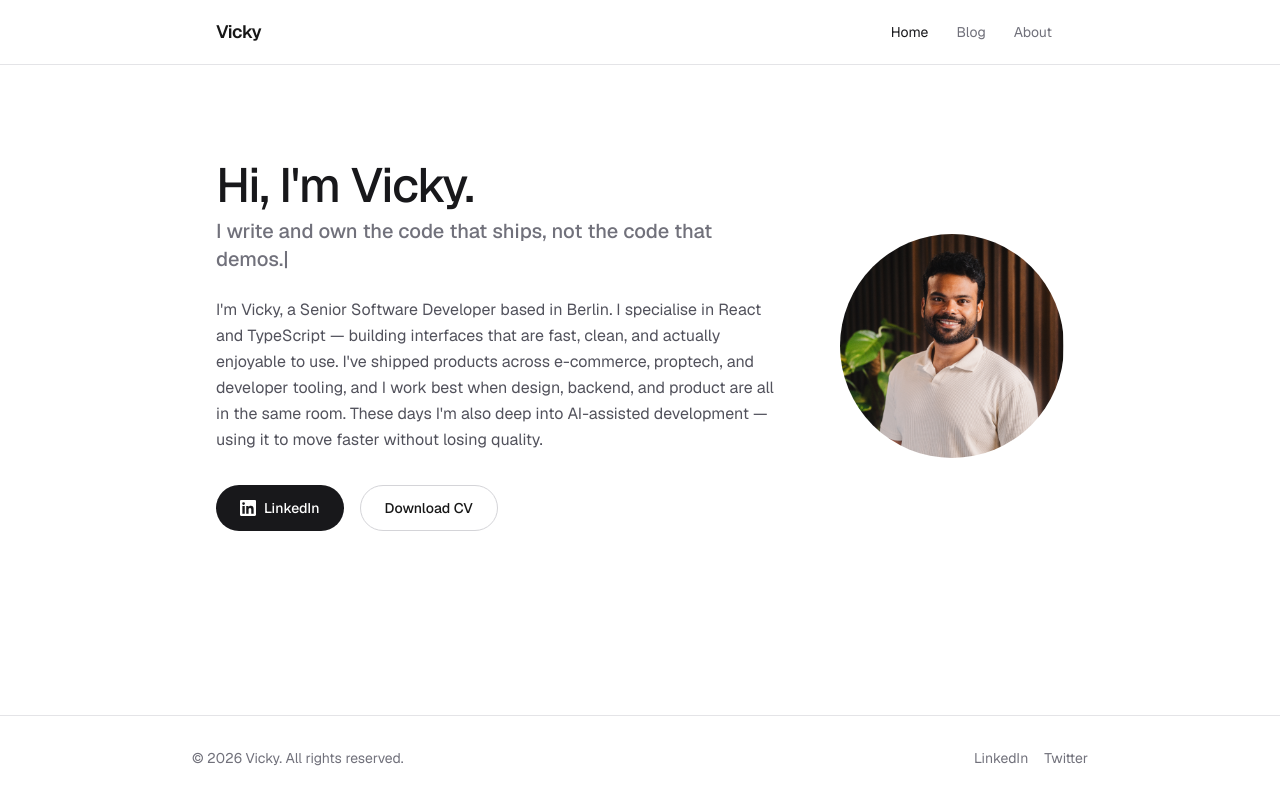
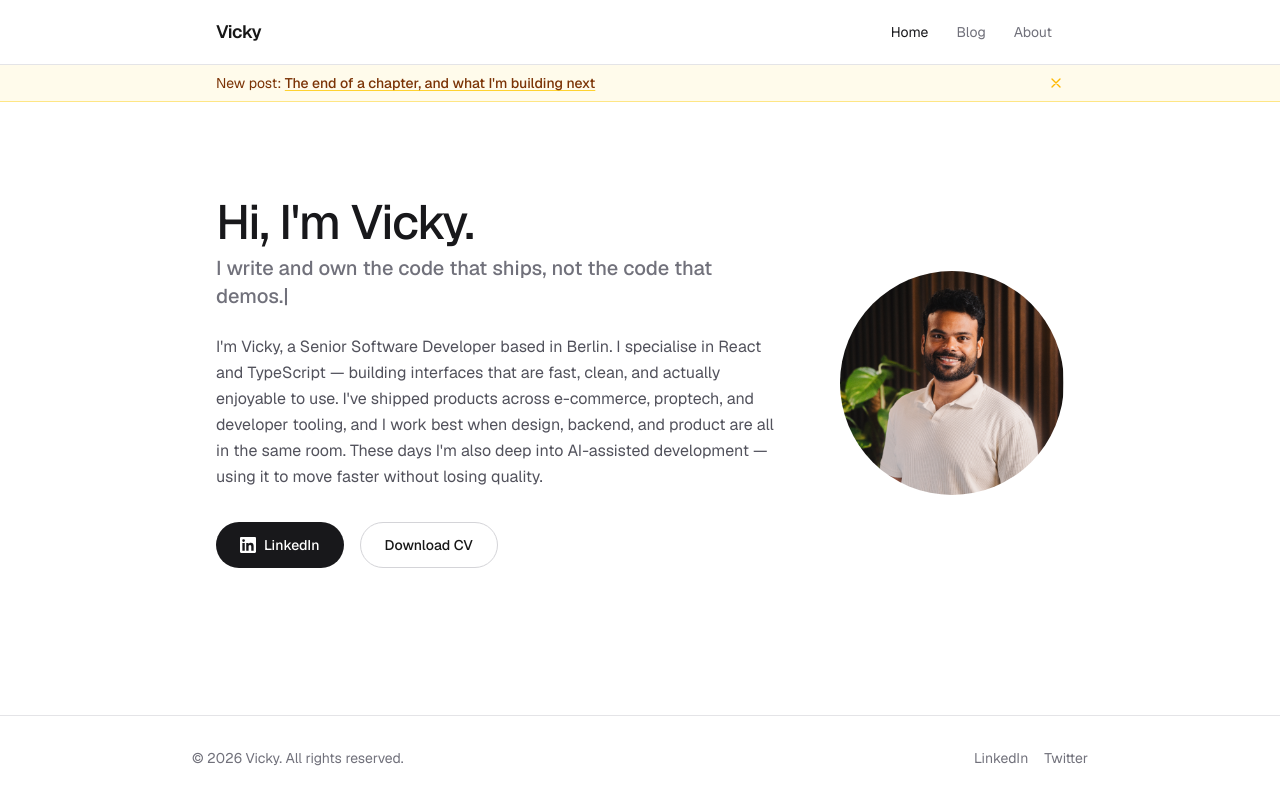
Before and after one commit to vickyvishalsahu/website, a Next.js app: page / in a window 1280 px wide. Built offline with nearby package versions, Linux system fonts and the light colour scheme.

Commit message:
feat: add dismissible notification banner below navbar
Promotes the latest blog post with a subtle amber strip.
Dismissible per session via sessionStorage.

```diff
--- a/app/layout.tsx
+++ b/app/layout.tsx
@@ -2,6 +2,7 @@ import type { Metadata } from "next";
 import { Geist, Geist_Mono } from "next/font/google";
 import { Navbar } from "@/components/navbar";
 import { Footer } from "@/components/footer";
+import { NotificationBanner } from "@/components/notification-banner";
 import { t } from "@/lib/i18n";
 import "./globals.css";
 
@@ -36,6 +37,7 @@ export default function RootLayout({
     <html lang="en" className={`${geistSans.variable} ${geistMono.variable}`}>
       <body suppressHydrationWarning className="flex min-h-screen flex-col font-sans antialiased">
         <Navbar />
+        <NotificationBanner />
         <main className="flex-1">{children}</main>
         <Footer />
       </body>
--- /dev/null
+++ b/components/notification-banner.tsx
@@ -0,0 +1,44 @@
+"use client";
+
+import { useState, useEffect } from "react";
+import Link from "next/link";
+
+export function NotificationBanner() {
+  const [dismissed, setDismissed] = useState(true);
+
+  useEffect(() => {
+    setDismissed(sessionStorage.getItem("banner-dismissed") === "true");
+  }, []);
+
+  if (dismissed) return null;
+
+  const handleDismiss = () => {
+    setDismissed(true);
+    sessionStorage.setItem("banner-dismissed", "true");
+  };
+
+  return (
+    <div className="border-b border-amber-200 bg-amber-50">
+      <div className="mx-auto flex max-w-4xl items-center justify-between gap-4 px-6 py-2">
+        <p className="text-sm text-amber-900">
+          New post:{" "}
+          <Link
+            href="/blog/hello-world"
+            className="font-medium underline decoration-amber-300 underline-offset-2 transition-colors hover:text-amber-700"
+          >
+            The end of a chapter, and what I&apos;m building next
+          </Link>
+        </p>
+        <button
+          onClick={handleDismiss}
+          className="shrink-0 text-amber-400 transition-colors hover:text-amber-600"
+          aria-label="Dismiss notification"
+        >
+          <svg className="h-4 w-4" viewBox="0 0 24 24" fill="none" stroke="currentColor" strokeWidth="2">
+            <path strokeLinecap="round" strokeLinejoin="round" d="M6 18L18 6M6 6l12 12" />
+          </svg>
+        </button>
+      </div>
+    </div>
+  );
+}
```
